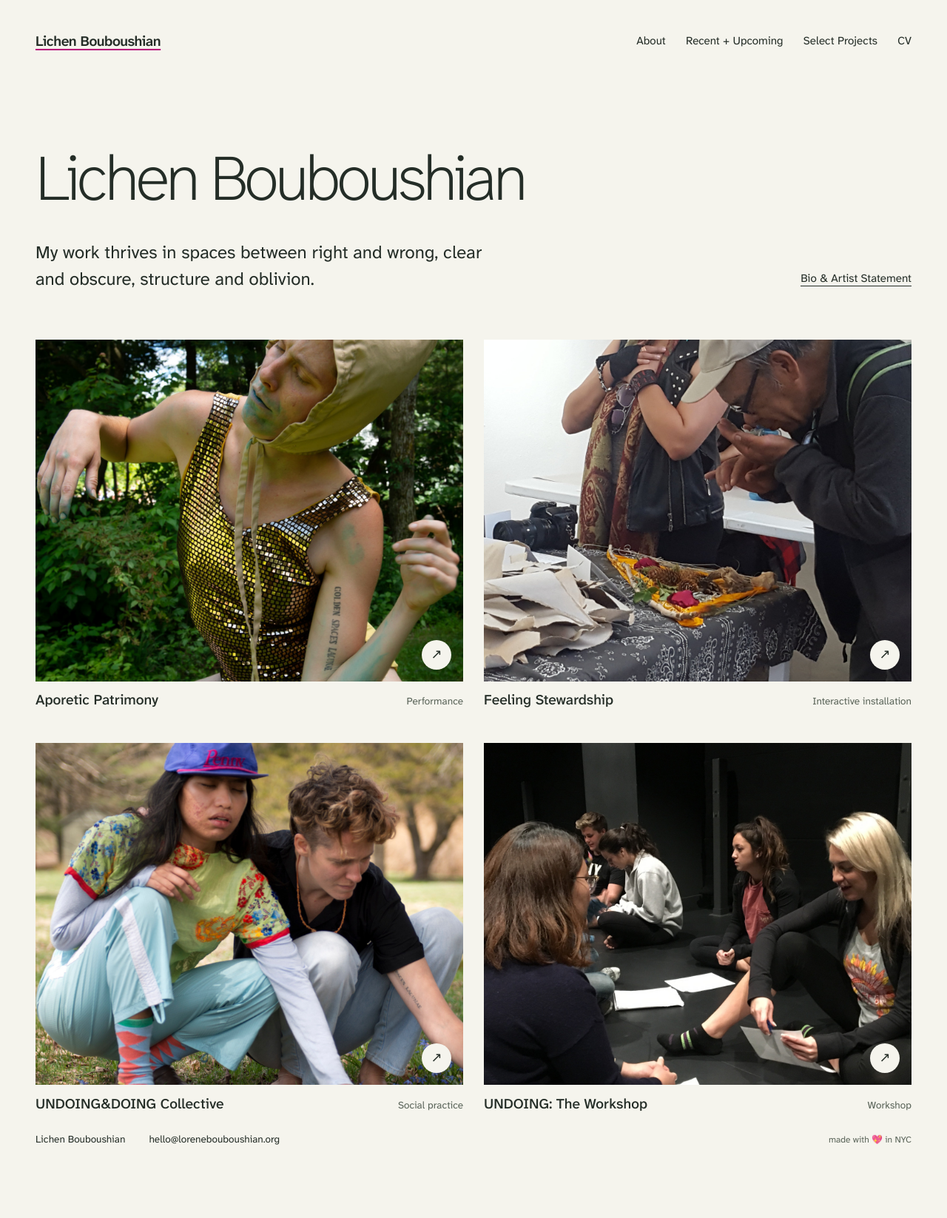
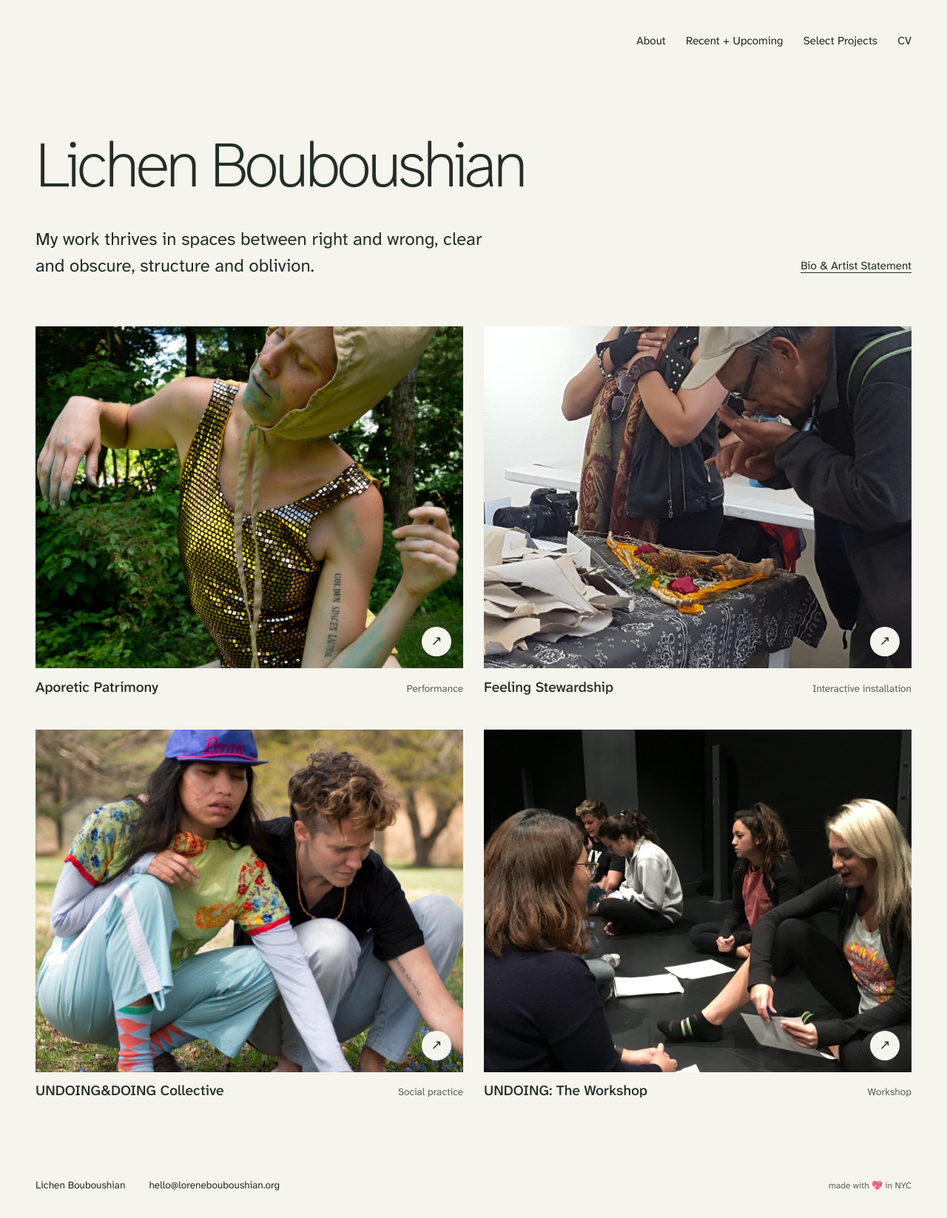
Before and after one commit to edwardsharp/lichenbouboushian.work, a Jekyll site: the page built from content/_pages/home.md, in a window 1280 px wide. Shown: the whole page at 74% size. Built offline with Jekyll 4.4.1, drawn with Linux system fonts in a browser that asks for light colours; before the commit the page ends 1583 px from its top, so only the background shows below that.

Commit message:
show_project_text to hide project text on landing page, and some minor tidy'n

```diff
--- a/src/_includes/header.html
+++ b/src/_includes/header.html
@@ -1,5 +1,7 @@
-<header class="site-header shell">
-  <a class="wordmark" href="{{ '/' | relative_url }}"{% if page.url == '/' %} aria-current="page"{% endif %}>{{ site.title | escape }}</a>
+<header class="site-header shell{% if page.url == '/' %} site-header--home{% endif %}">
+  {% unless page.url == '/' %}
+    <a class="wordmark" href="{{ '/' | relative_url }}">{{ site.title | escape }}</a>
+  {% endunless %}
   <nav aria-label="Main navigation">
     <ul class="nav-list">
       {% assign navigation = site.documents | where_exp: "item", "item.nav_order != nil" | sort: 'nav_order' %}
--- a/src/_includes/project-grid.html
+++ b/src/_includes/project-grid.html
@@ -2,7 +2,7 @@
   {% for project in include.projects %}
   <article class="project-card">
     <figure>
-      <a href="{{ project.url | relative_url }}">
+      <a href="{{ project.url | relative_url }}"{% if include.show_text == false %} aria-label="{{ project.title | escape }}"{% endif %}>
         <div class="project-image">
           <img
             src="{{ project.image | relative_url }}"
@@ -14,14 +14,18 @@
           <span class="image-arrow" aria-hidden="true">↗</span>
         </div>
       </a>
-      {% include caption.html text=project.image_caption %}
+      {% unless include.show_text == false %}
+        {% include caption.html text=project.image_caption %}
+      {% endunless %}
     </figure>
+    {% unless include.show_text == false %}
     <a href="{{ project.url | relative_url }}">
       <div class="project-caption">
         <h3>{{ project.title | escape }}</h3>
         <span>{{ project.medium | escape }}</span>
       </div>
     </a>
+    {% endunless %}
   </article>
   {% endfor %}
 </div>
--- a/src/_layouts/home.html
+++ b/src/_layouts/home.html
@@ -15,6 +15,6 @@ layout: default
   <section class="selected-work" aria-label="Selected projects">
     {% assign projects = site.documents | where: 'layout', 'project' | where:
     'featured', true | sort: 'order' %} {% include project-grid.html
-    projects=projects %}
+    projects=projects show_text=page.show_project_text %}
   </section>
 </div>
--- a/src/_sass/_site.scss
+++ b/src/_sass/_site.scss
@@ -81,6 +81,7 @@ h1, h2, h3 { line-height: 1.12; }
   gap: 1rem 2rem;
   padding-block: 2.2rem;
 }
+.site-header--home nav { margin-left: auto; }
 .wordmark {
   display: inline-flex;
   align-items: center;
@@ -95,9 +96,9 @@ h1, h2, h3 { line-height: 1.12; }
 .site-header a[aria-current] { text-decoration: underline; text-decoration-color: var(--accent); text-decoration-thickness: 2px; }
 .home-intro { padding-block: 4rem; }
 .display-title { font-size: clamp(3rem, 6.8vw, 6.3rem); font-weight: 200; letter-spacing: -.055em; overflow-wrap: anywhere; }
-.home-intro h1 { margin-top: 1.1rem; }
 .intro-bottom { display: flex; justify-content: space-between; align-items: end; gap: 1.5rem 4rem; margin-top: 2rem; }
 .intro-copy { max-width: 39rem; font-size: clamp(1.2rem, 2vw, 1.5rem); line-height: 1.5; }
+.selected-work { padding-bottom: 5rem; }
 .text-link { display: inline-block; font-size: .95rem; white-space: nowrap; padding-block: .5rem; text-decoration: none; }
 .text-link::after { content: ""; display: block; height: 1px; background: currentColor; margin-top: -.25rem; }
 .text-link span { font-size: 1.25rem; vertical-align: baseline; }
@@ -207,6 +208,7 @@ h1, h2, h3 { line-height: 1.12; }
   .nav-list a { font-size: .85rem; }
   .home-intro { padding-block: 2.5rem; }
   .home-intro .display-title { max-width: 10ch; font-size: clamp(2.8rem, 12vw, 4.25rem); }
+  .selected-work { padding-bottom: 3rem; }
   .project-grid { grid-template-columns: 1fr; gap: 2rem; }
   .page { padding-block: 2.5rem 3rem; }
   .page-heading { margin-bottom: 2rem; }
```
Also changed, not shown: README.md (+2 -0 lines), content/_pages/home.md (+1 -0 lines).
